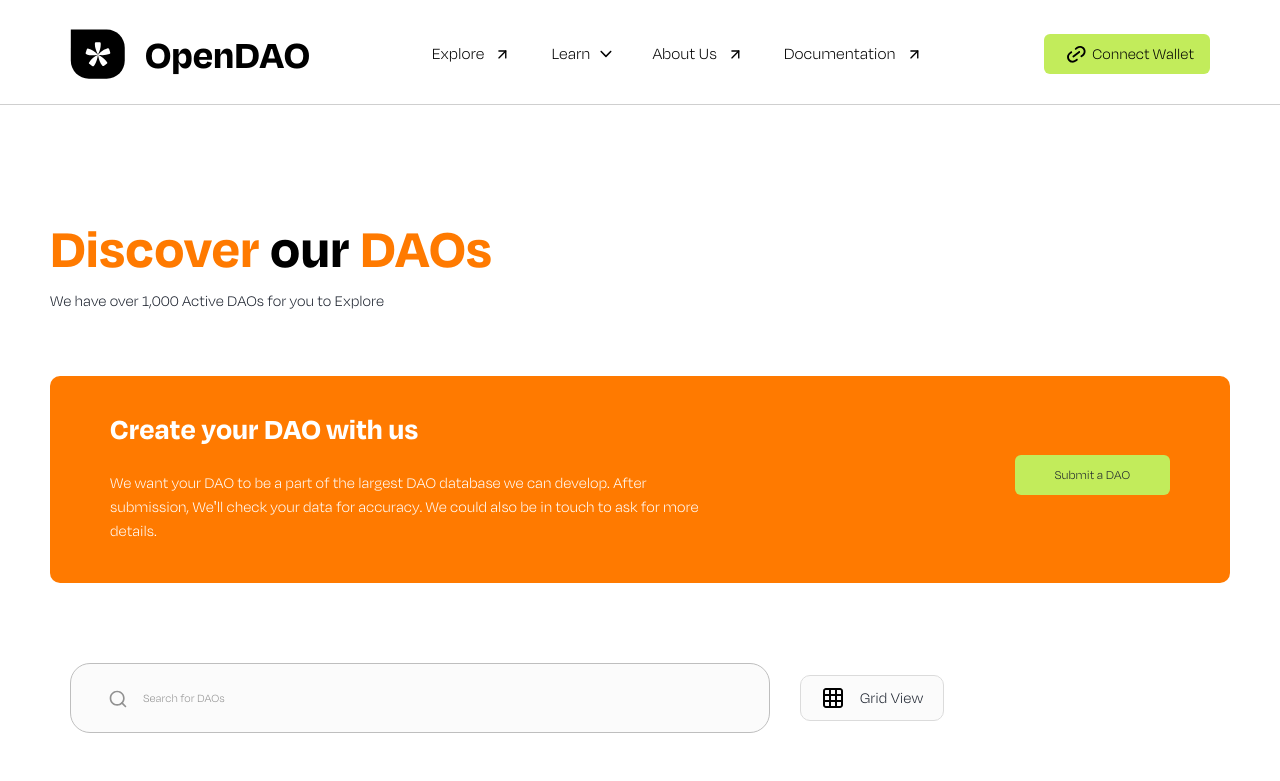
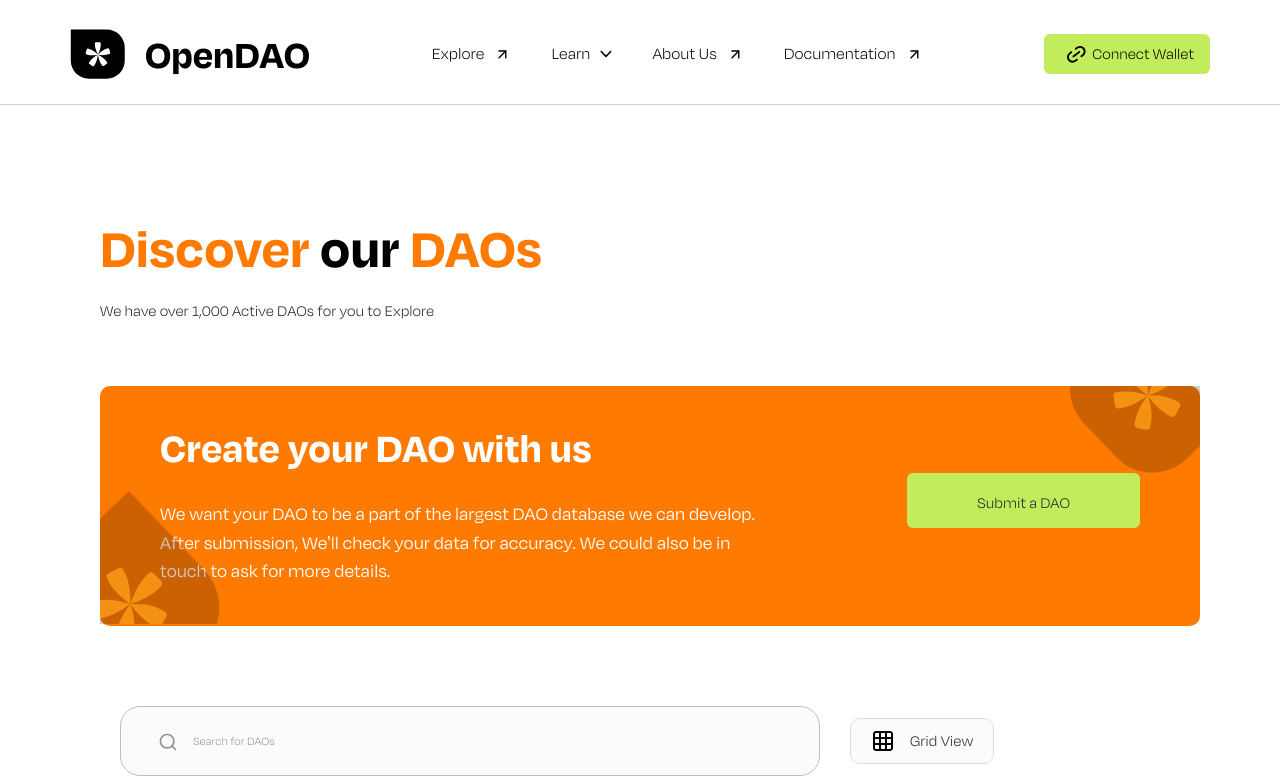
Before and after one commit to iamAbayomi/dao-open-challenge, a Next.js app: page /explore in a window 1280 px wide. Shown: the top 781 px of the page. Built offline with nearby package versions, Linux system fonts and the light colour scheme.

Commit message:
refactor: fix the explore page

```diff
--- a/components/DiscoverDao/index.tsx
+++ b/components/DiscoverDao/index.tsx
@@ -25,26 +25,34 @@ const DiscoverDao = () => {
       <Text color={"#FF7A00"} fontWeight={"700"} fontSize={"56px"}>
         Discover <Span> our</Span> DAOs
       </Text>
-      <Text fontWeight={"300"}>
+      <Text mt={"10px"} fontWeight={"300"}>
         We have over 1,000 Active DAOs for you to Explore
       </Text>
       {isExplorePage() && (
+        <Box
+          m={"63px 50px 80px 0px"}
+          background={"#FF7A00"}
+          borderRadius={"10px"}
+          pos={"relative"}
+        >
           <Box
             display={"flex"}
             alignItems={"center"}
             justifyContent={"space-between"}
             flexWrap={"wrap"}
-          background={"#FF7A00"}
-          borderRadius={"10px"}
-          m={"63px 50px 80px 0px"}
             p={"30px 60px 40px"}
             gap={"40px"}
           >
             <Box color={"white"}>
-            <Text fontWeight={"700"} fontSize={"30px"}>
+              <Text fontWeight={"700"} fontSize={"42px"}>
                 Create your DAO with us
               </Text>
-            <Text mt={"20px"} maxWidth={"600px"}>
+              <Text
+                mt={"21px"}
+                fontSize={"19px"}
+                fontWeight={"500"}
+                maxWidth={"600px"}
+              >
                 We want your DAO to be a part of the largest DAO database we can
                 develop. After submission, We&apos;ll check your data for
                 accuracy. We could also be in touch to ask for more details.
@@ -52,13 +60,31 @@ const DiscoverDao = () => {
             </Box>
             <Button
               onClick={toggleSubmitDao}
-            p={"10px 40px"}
+              p={"29px 70px 26px"}
               background={"#C2EC5B"}
             >
-            <Text fontWeight={"400"} fontSize={"13px"}>
+              <Text fontWeight={"400"} fontSize={"16px"}>
                 Submit a DAO
               </Text>
             </Button>
+          </Box>
+          <Box
+            pos={"absolute"}
+            top={"0px"}
+            right={"0px"}
+            maxW={"130px"}
+            overflow={"hidden"}
+          >
+            <Image alt="vector" src="./explore-second.svg" />
+          </Box>
+          <Box
+            pos={"absolute"}
+            top={"105px"}
+            maxW={"120px"}
+            overflow={"hidden"}
+          >
+            <Image alt="vector" src="./explore-first.svg" />
+          </Box>
         </Box>
       )}
 
--- a/pages/explore/index.tsx
+++ b/pages/explore/index.tsx
@@ -10,7 +10,9 @@ const Index = () => {
   return (
     <HomeLayout isDark={false}>
       <Box margin={"100px 0px 20px 50px"}>
-        <DiscoverSection />
+        <Box p={"0px 30px 0px 50px"}>
+          <DiscoverSection />
+        </Box>
       </Box>
     </HomeLayout>
   );
```
Also changed, not shown: public/explore-first.svg (added), public/explore-second.svg (added). Lines whose indentation alone changed are shown as unchanged.
